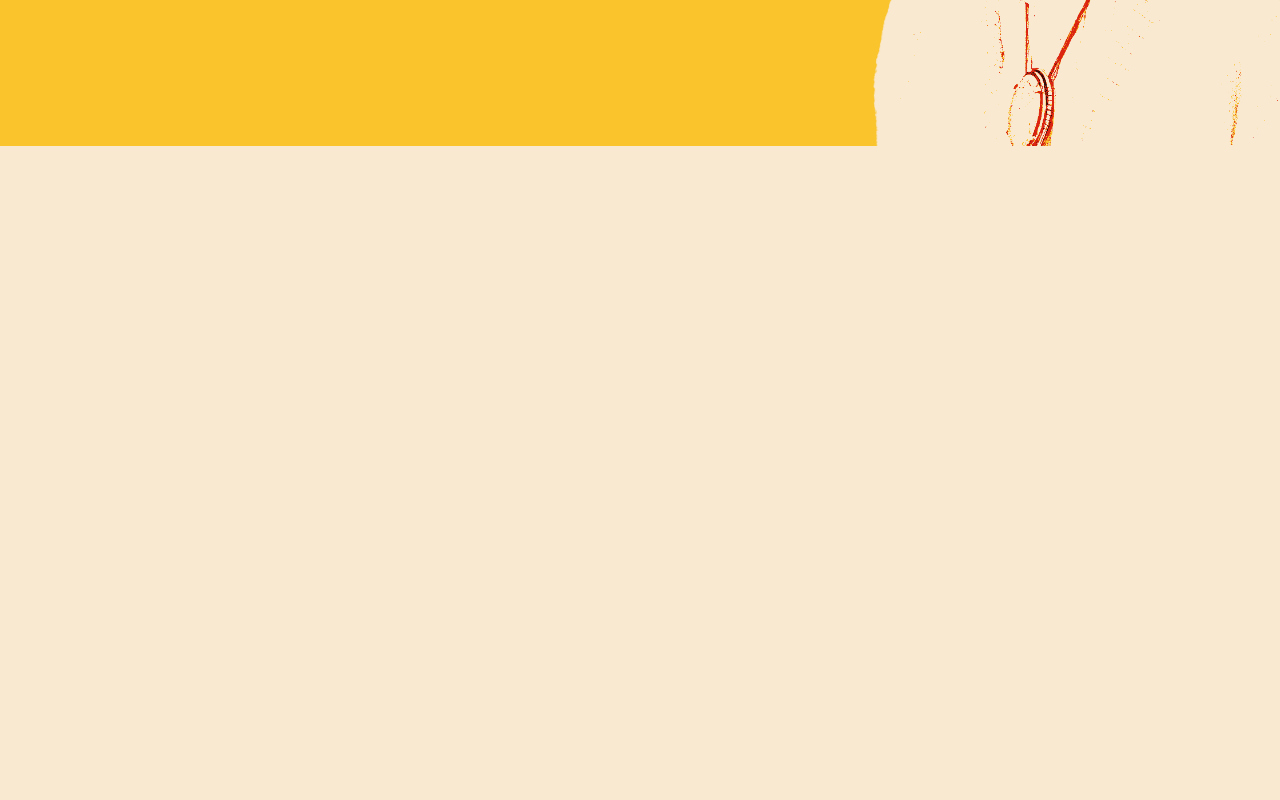
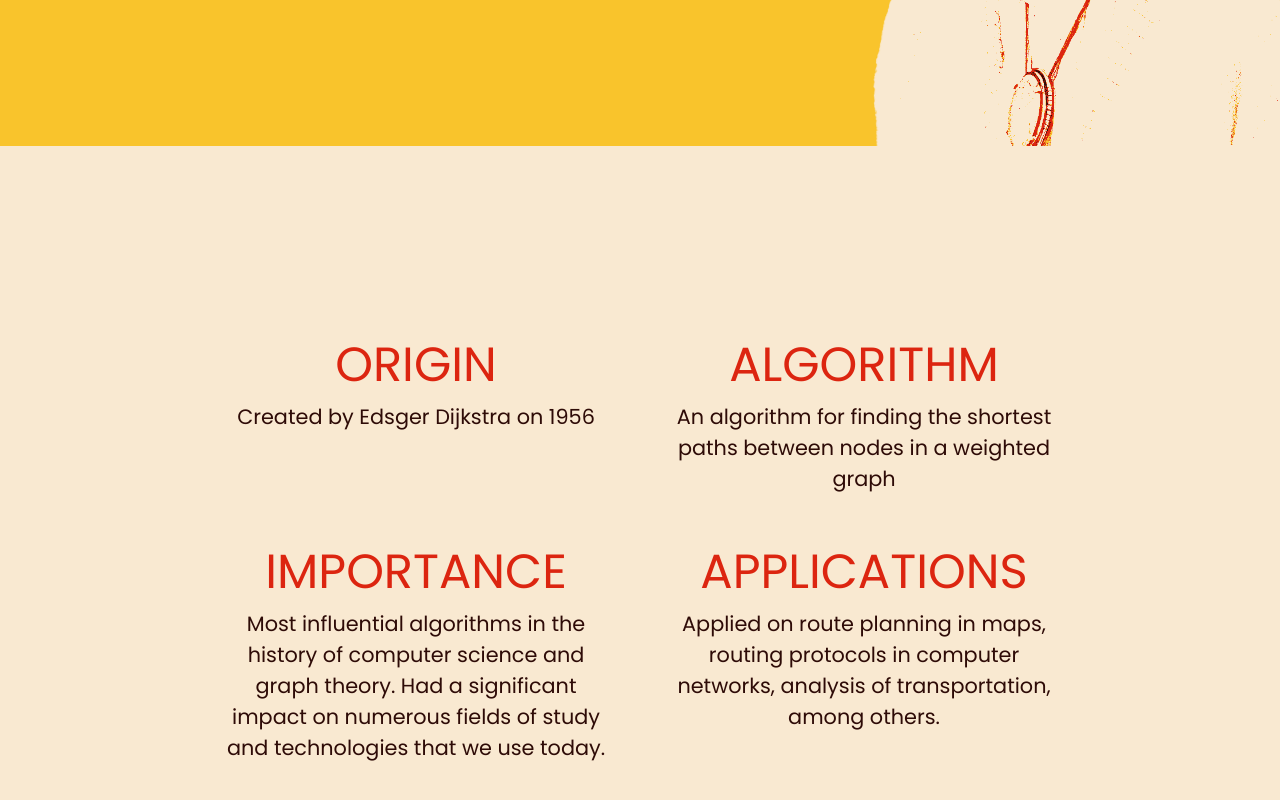
Before and after one commit to Edurz135/no-dijkstra, a React (Create React App) app: page / in a window 1280 px wide. Shown: the part 654-1454 px from the top of the page. Built offline with nearby package versions, Linux system fonts and the light colour scheme; a web font is replaced by a local one.

Commit message:
description sec

```diff
--- a/src/App.css
+++ b/src/App.css
@@ -124,6 +124,46 @@
 
 .description-sec {
   background-color: var(--on-primary);
+  display: flex;
+  flex-direction: column;
+}
+
+.description-sec .col {
+  display: flex;
+  flex-direction: column;
+  width: 100%;
+  min-height: 100vh;
+  justify-content: center;
+  align-items: start;
+}
+
+.description-sec .row {
+  display: flex;
+  flex-direction: row;
+  width: 100%;
+  justify-content: center;
+  align-items: start;
+}
+.description-sec .row .card {
+  display: flex;
+  flex-direction: column;
+  justify-content: center;
+  width: 30%;
+  margin: 1.3rem 2rem;
+  align-items: center;
+}
+.description-sec .row .card .title {
+  font-size: 3rem;
+  color: var(--secondary);
+}
+
+.description-sec .row .card .description {
+  width: 100%;
+  font-size: 1.3rem;
+  font-family: Poppins;
+  color: var(--on-secondary);
+  /* text-align: justify; */
+  text-align: center;
 }
 
 .algorithm-sec {
--- a/src/App.js
+++ b/src/App.js
@@ -18,7 +18,9 @@ function App() {
               <span className="description">
                 A Web Page for understanding the concepts
               </span>
-              <span className="description">and uses of Dijkstra Algorithm</span>
+              <span className="description">
+                and uses of Dijkstra Algorithm
+              </span>
             </div>
             <div className="footer">
               <span className="a">PUB. IN</span>
@@ -30,7 +32,40 @@ function App() {
           <img src="/EdgerPortraitWithoutMouth.png" />
         </div>
       </div>
-      <div className="sec-container description-sec"></div>
+      <div className="sec-container description-sec">
+        <div className="col">
+          <div className="row">
+            <div className="card">
+              <p className="title">ORIGIN</p>
+              <p className="description">Created by Edsger Dijkstra on 1956</p>
+            </div>
+            <div className="card">
+              <p className="title">ALGORITHM</p>
+              <p className="description">
+                An algorithm for finding the shortest paths between nodes in a
+                weighted graph
+              </p>
+            </div>
+          </div>
+          <div className="row">
+            <div className="card">
+              <p className="title">IMPORTANCE</p>
+              <p className="description">
+                Most influential algorithms in the history of computer science
+                and graph theory. Had a significant impact on numerous fields of
+                study and technologies that we use today.
+              </p>
+            </div>
+            <div className="card">
+              <p className="title">APPLICATIONS</p>
+              <p className="description">
+                Applied on route planning in maps, routing protocols in computer
+                networks, analysis of transportation, among others.
+              </p>
+            </div>
+          </div>
+        </div>
+      </div>
       <div className="sec-container algorithm-sec"></div>
       <div className="sec-container about-sec"></div>
     </div>
```
